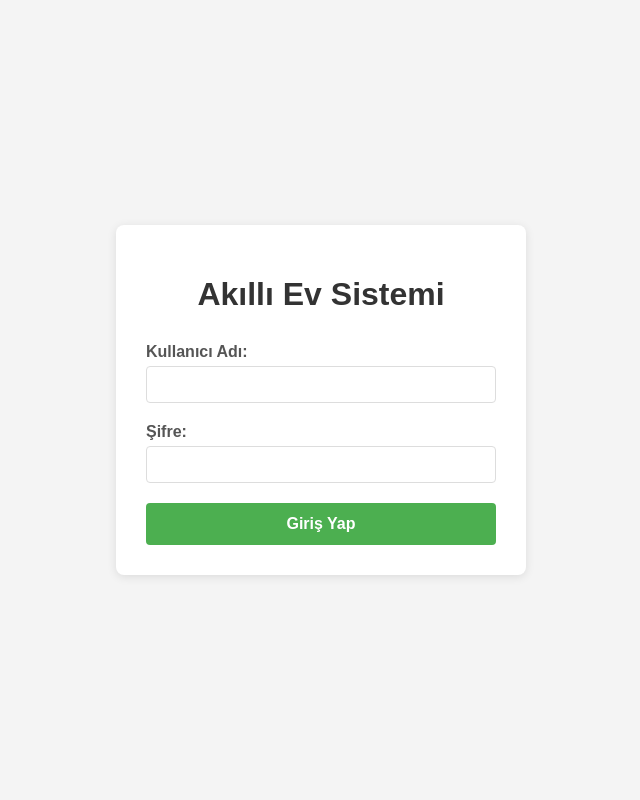
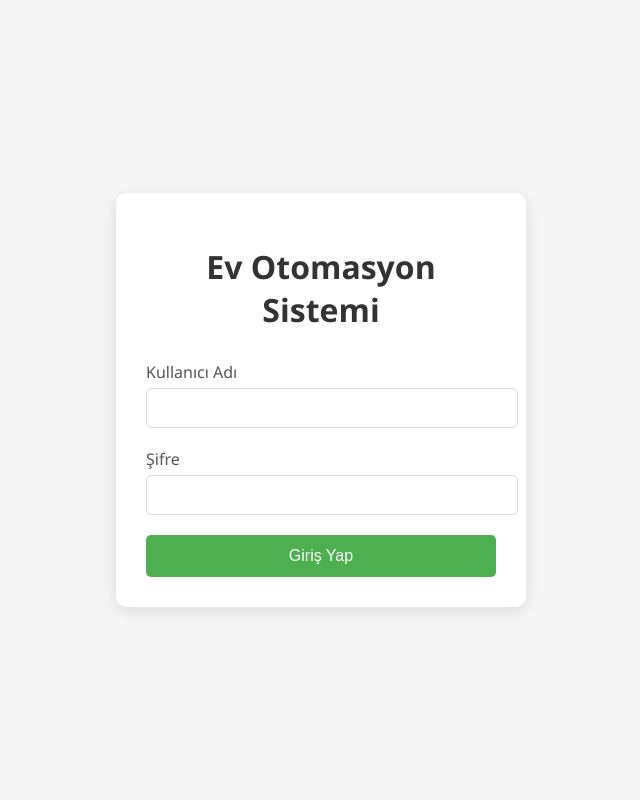
Before and after one commit to herdem09/erasmus, a Flask app: page / in a window 1280 px wide. Shown: the whole page, without its empty margins (319-959 px from the left). Run offline with Flask 2, Linux system fonts and the light colour scheme.

Commit message:
Update login.html

```diff
--- a/templates/login.html
+++ b/templates/login.html
@@ -1,13 +1,13 @@
 <!DOCTYPE html>
-<html>
+<html lang="tr">
 <head>
     <meta charset="UTF-8">
     <meta name="viewport" content="width=device-width, initial-scale=1.0">
-    <title>Akıllı Ev Sistemi - Giriş</title>
+    <title>Ev Otomasyon Sistemi - Giriş</title>
     <style>
         body {
-            font-family: Arial, sans-serif;
-            background-color: #f4f4f4;
+            font-family: 'Segoe UI', Tahoma, Geneva, Verdana, sans-serif;
+            background-color: #f5f5f5;
             margin: 0;
             padding: 0;
             display: flex;
@@ -15,102 +15,81 @@
             align-items: center;
             height: 100vh;
         }
-
         .login-container {
             background-color: white;
+            border-radius: 10px;
+            box-shadow: 0 4px 15px rgba(0, 0, 0, 0.1);
             padding: 30px;
-            border-radius: 8px;
-            box-shadow: 0 2px 10px rgba(0, 0, 0, 0.1);
             width: 350px;
+            transition: transform 0.3s ease;
         }
-
+        .login-container:hover {
+            transform: translateY(-5px);
+        }
         h1 {
             text-align: center;
             color: #333;
             margin-bottom: 30px;
         }
-
         .form-group {
             margin-bottom: 20px;
         }
-
         label {
             display: block;
             margin-bottom: 5px;
             color: #555;
-            font-weight: bold;
         }
-
-        input[type="text"],
-        input[type="password"] {
+        input[type="text"], input[type="password"] {
             width: 100%;
             padding: 10px;
             border: 1px solid #ddd;
-            border-radius: 4px;
-            box-sizing: border-box;
+            border-radius: 5px;
+            font-size: 16px;
+            transition: border-color 0.3s;
         }
-
+        input[type="text"]:focus, input[type="password"]:focus {
+            border-color: #4CAF50;
+            outline: none;
+        }
         button {
             background-color: #4CAF50;
             color: white;
             border: none;
-            padding: 12px 20px;
+            padding: 12px;
             width: 100%;
-            border-radius: 4px;
+            border-radius: 5px;
+            font-size: 16px;
             cursor: pointer;
-            font-size: 16px;
-            font-weight: bold;
+            transition: background-color 0.3s;
         }
-
         button:hover {
             background-color: #45a049;
         }
-
         .error-message {
             color: #f44336;
-            margin-top: 15px;
-            text-align: center;
-        }
-
-        .success-message {
-            color: #4CAF50;
-            margin-top: 15px;
+            font-size: 14px;
+            margin-top: 20px;
             text-align: center;
         }
     </style>
 </head>
 <body>
     <div class="login-container">
-        <h1>Akıllı Ev Sistemi</h1>
-
-        {% if tek_seferlik_sifre_mesaji and not kod_hatasi %}
-        <form action="{{ url_for('dogrula') }}" method="post">
+        <h1>Ev Otomasyon Sistemi</h1>
+        <form action="/login" method="post">
             <div class="form-group">
-                <label for="tek_seferlik_sifre">Tek Seferlik Şifre:</label>
-                <input type="text" id="tek_seferlik_sifre" name="tek_seferlik_sifre" required>
-            </div>
-            <button type="submit">Doğrula</button>
-            {% if kod_hatasi %}
-            <div class="error-message">{{ kod_hatasi }}</div>
-            {% endif %}
-            <div class="success-message">{{ tek_seferlik_sifre_mesaji }}</div>
-        </form>
-        {% else %}
-        <form action="{{ url_for('login') }}" method="post">
-            <div class="form-group">
-                <label for="kullanici_adi">Kullanıcı Adı:</label>
-                <input type="text" id="kullanici_adi" name="kullanici_adi" required>
+                <label for="username">Kullanıcı Adı</label>
+                <input type="text" id="username" name="username" required>
             </div>
             <div class="form-group">
-                <label for="sifre">Şifre:</label>
-                <input type="password" id="sifre" name="sifre" required>
+                <label for="password">Şifre</label>
+                <input type="password" id="password" name="password" required>
             </div>
             <button type="submit">Giriş Yap</button>
-            {% if hata %}
-            <div class="error-message">{{ hata }}</div>
+            {% if error %}
+            <div class="error-message">{{ error }}</div>
             {% endif %}
         </form>
-        {% endif %}
     </div>
 </body>
 </html>
```
